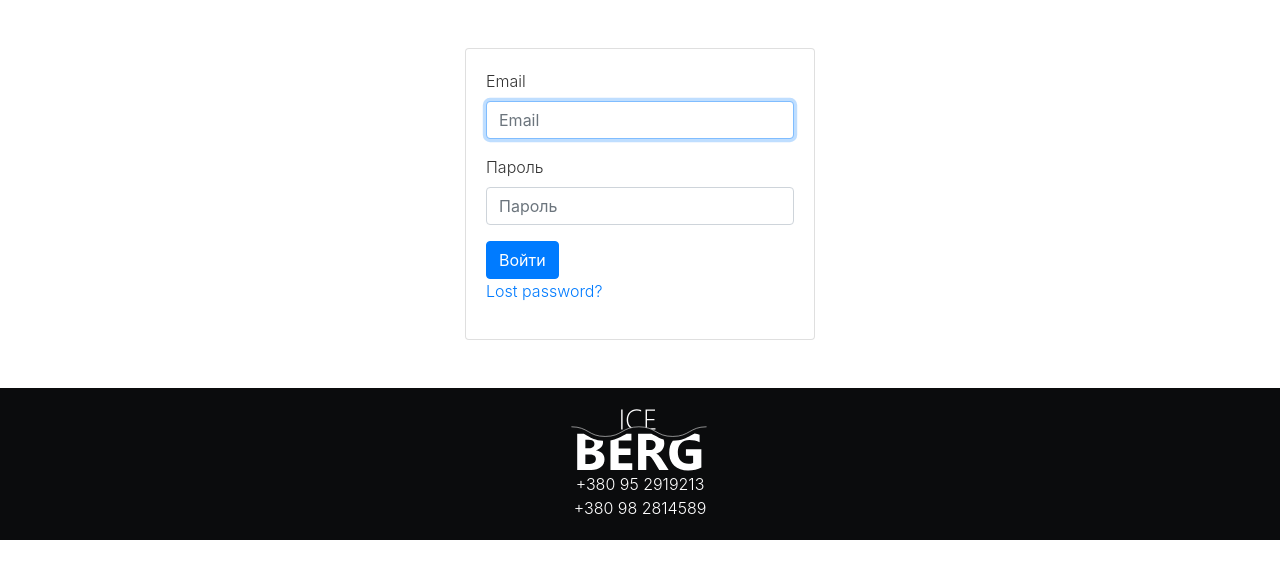
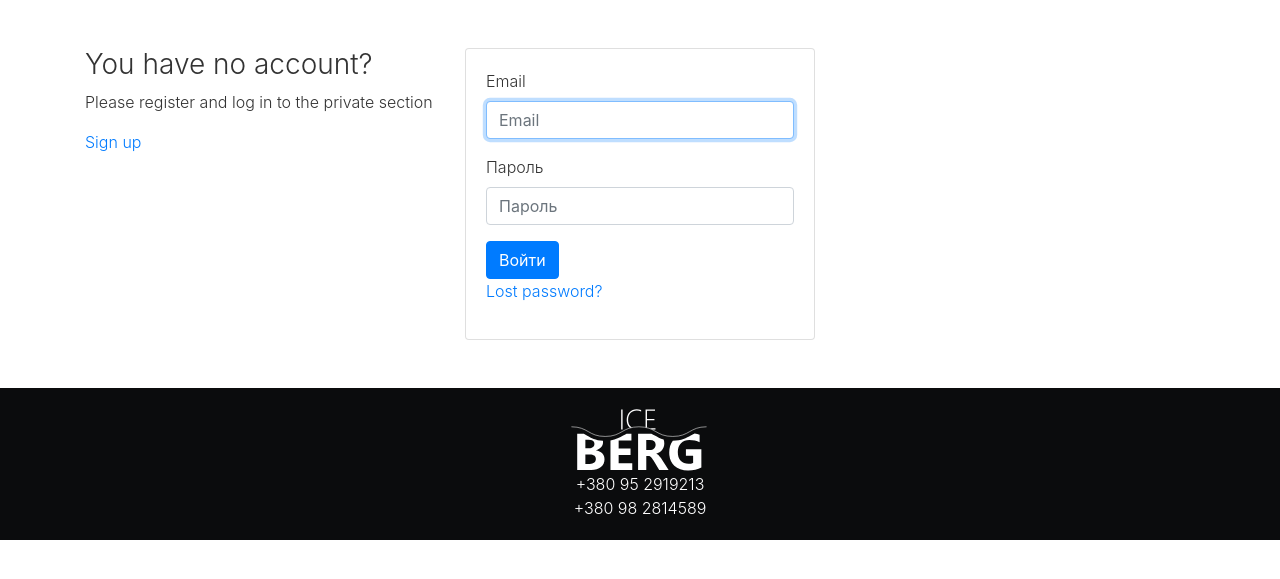
Before and after one commit to xelaxela13/solar_django, a Django app: page /accounts/login/ in a window 1280 px wide. Shown: the part 53-632 px from the top of the page. Run offline with Django 3.2, Linux system fonts and the light colour scheme; some libraries are stand-ins or nearby versions.

Commit message:
Bootstrap4 base template

```diff
--- a/project/accounts/urls.py
+++ b/project/accounts/urls.py
@@ -1,11 +1,11 @@
 from django.urls import path
-from .views import AccountsSignup, AccountsPanel, AccountsUpdate, AccountsUsersList
+from .views import AccountsSignup, AccountsPanel, AccountsUpdate, AccountsUsersList, AccountsLogin
 from django.contrib.auth import views
 from django.contrib.auth.decorators import login_required
 
 urlpatterns = [
     path('signup/', AccountsSignup.as_view(), name='signup'),
-    path('login/', views.LoginView.as_view(template_name='accounts/registration/login.html'), name='login'),
+    path('login/', AccountsLogin.as_view(), name='login'),
     path('panel/', login_required(AccountsPanel.as_view()), name='panel'),
     path('panel/<int:pk>', AccountsUpdate.as_view(), name='user_update'),
     path('panel/userslist', AccountsUsersList.as_view(), name='users_list'),
--- a/project/accounts/views.py
+++ b/project/accounts/views.py
@@ -10,6 +10,7 @@ from django.conf import settings
 from project.seometa import MetadataMixin
 from django.contrib.admin.views.decorators import staff_member_required
 from django.utils.decorators import method_decorator
+from django.contrib.auth.views import LoginView
 
 
 def get_client_ip(request):
@@ -35,11 +36,18 @@ def get_location(request):
     return city
 
 
-class AccountsSignup(SuccessMessageMixin, CreateView):
+class AccountsLogin(SuccessMessageMixin, MetadataMixin, LoginView):
+    template_name = 'accounts/registration/login.html'
+    title = _('Log in')
+    success_url = reverse_lazy('panel')
+
+
+class AccountsSignup(SuccessMessageMixin, MetadataMixin, CreateView):
     template_name = 'accounts/registration/signup.html'
     form_class = SignUpForm
     success_url = reverse_lazy('login')
     success_message = _('Registration was successful, please log in')
+    title = _('Sign up')
 
     def get_initial(self):
         initial = super(AccountsSignup, self).get_initial()
@@ -56,7 +64,7 @@ class AccountsSignup(SuccessMessageMixin, CreateView):
 
 class AccountsPanel(SuccessMessageMixin, MetadataMixin, TemplateView):
     title = _('Control panel')
-    description = _('My description')
+    description = _('Control panel')
     template_name = 'accounts/panel/panel.html'
 
     def get(self, request, *args, **kwargs):
--- a/project/templates/accounts/registration/login.html
+++ b/project/templates/accounts/registration/login.html
@@ -3,7 +3,14 @@
 {% load i18n %}
 {% block bootstrap4_title %}Login{% endblock %}
 {% block bootstrap4_content %}
-    <div class="col-lg-4 offset-lg-4">
+    <div class="col-lg-4">
+        <div>
+            <h3>{% trans 'You have no account?' %}</h3>
+            <p>{% trans 'Please register and log in to the private section' %}</p>
+            <p><a href="{% url 'signup' %}">{% trans 'Sign up' %}</a></p>
+        </div>
+    </div>
+    <div class="col-lg-4">
         <div class="card">
             <div class="card-body">
                 <form method="post" action="{% url 'login' %}" name="login_form">
--- a/project/templates/home/index.html
+++ b/project/templates/home/index.html
@@ -92,6 +92,7 @@
                     {% endblocktrans %}
                     <p class="font-italic">
                         * {% trans 'The calculation was made for a 30 kW station as of early 2018.' %}</p>
+                    <p><a href="{% url 'panel' %}">{% trans 'Download solar plant payback calculation' %}</a></p>
                 </div>
             </div>
         </div>
```
Also changed, not shown: project/locale/ru/LC_MESSAGES/django.po.
